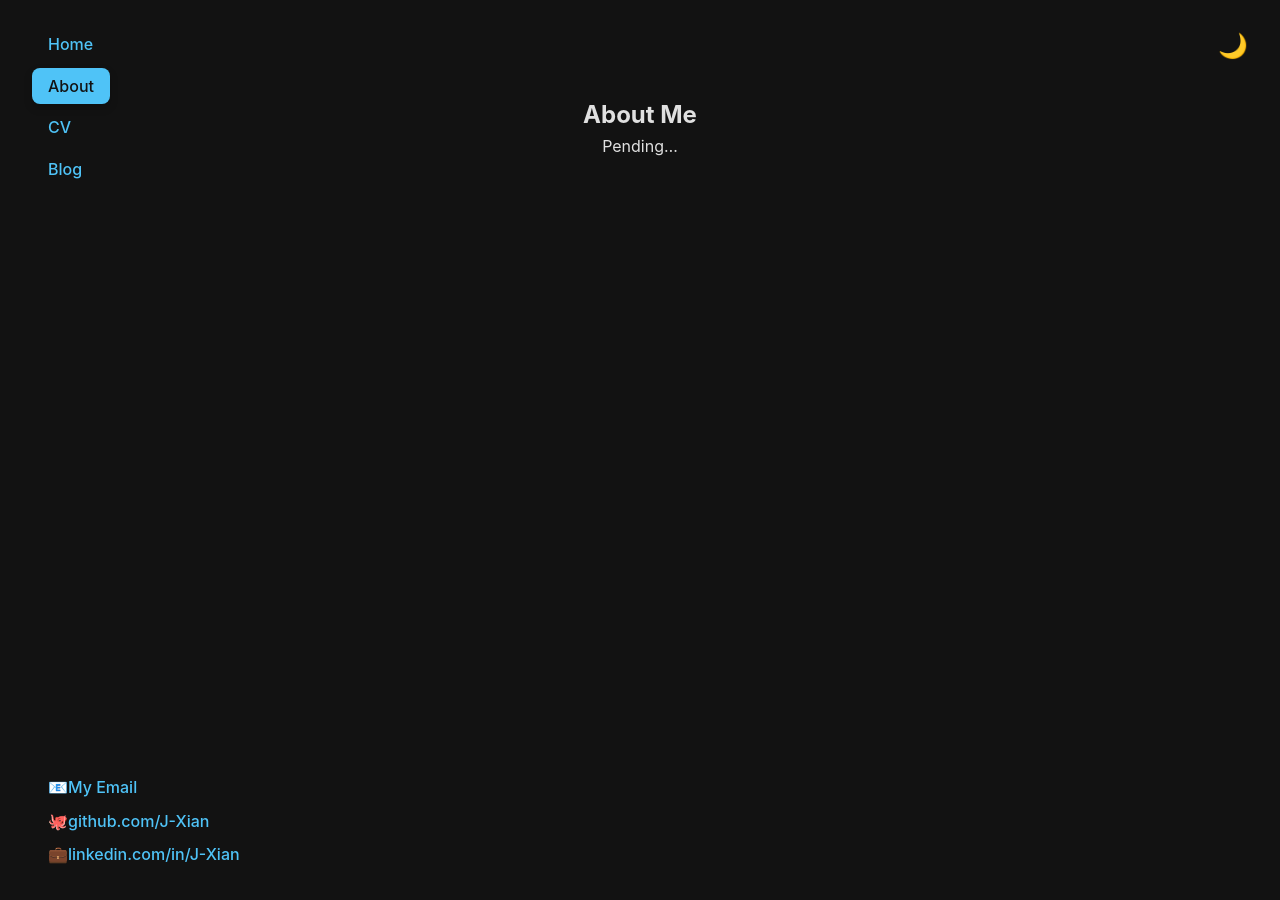
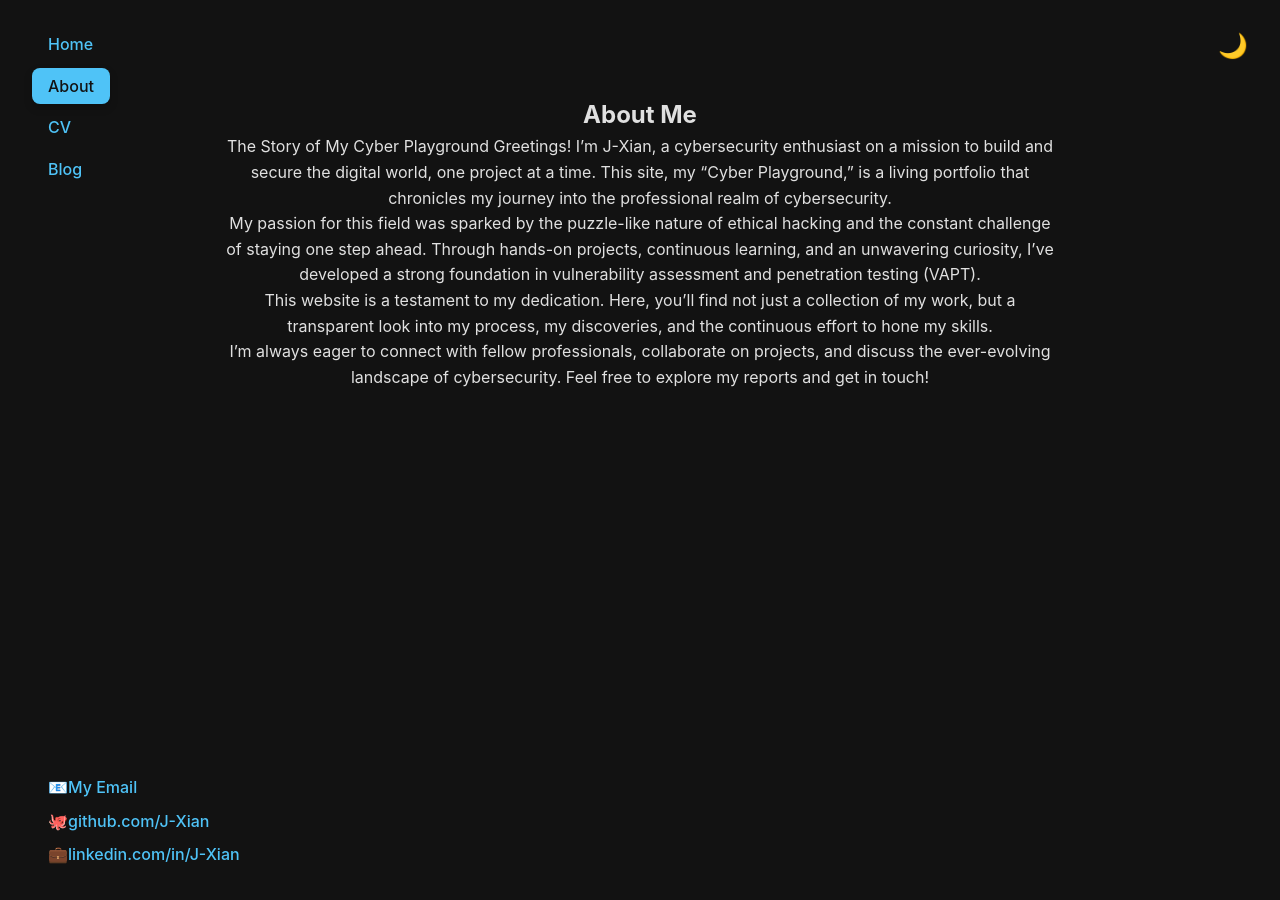
Before and after one commit to J-Xian/J-Xian.github.io, a Jekyll site: the page built from about.md, in a window 1280 px wide. Built offline with Jekyll 4.4.1, drawn with Linux system fonts in a browser that asks for light colours.

Commit message:
Update about.md

```diff
--- a/about.md
+++ b/about.md
@@ -4,5 +4,11 @@ title: About Me
 ---
 
 ## About Me
+The Story of My Cyber Playground
+Greetings! I'm J-Xian, a cybersecurity enthusiast on a mission to build and secure the digital world, one project at a time. This site, my "Cyber Playground," is a living portfolio that chronicles my journey into the professional realm of cybersecurity.
 
-Pending...
+My passion for this field was sparked by the puzzle-like nature of ethical hacking and the constant challenge of staying one step ahead. Through hands-on projects, continuous learning, and an unwavering curiosity, I've developed a strong foundation in vulnerability assessment and penetration testing (VAPT).
+
+This website is a testament to my dedication. Here, you'll find not just a collection of my work, but a transparent look into my process, my discoveries, and the continuous effort to hone my skills.
+
+I'm always eager to connect with fellow professionals, collaborate on projects, and discuss the ever-evolving landscape of cybersecurity. Feel free to explore my reports and get in touch!
```
